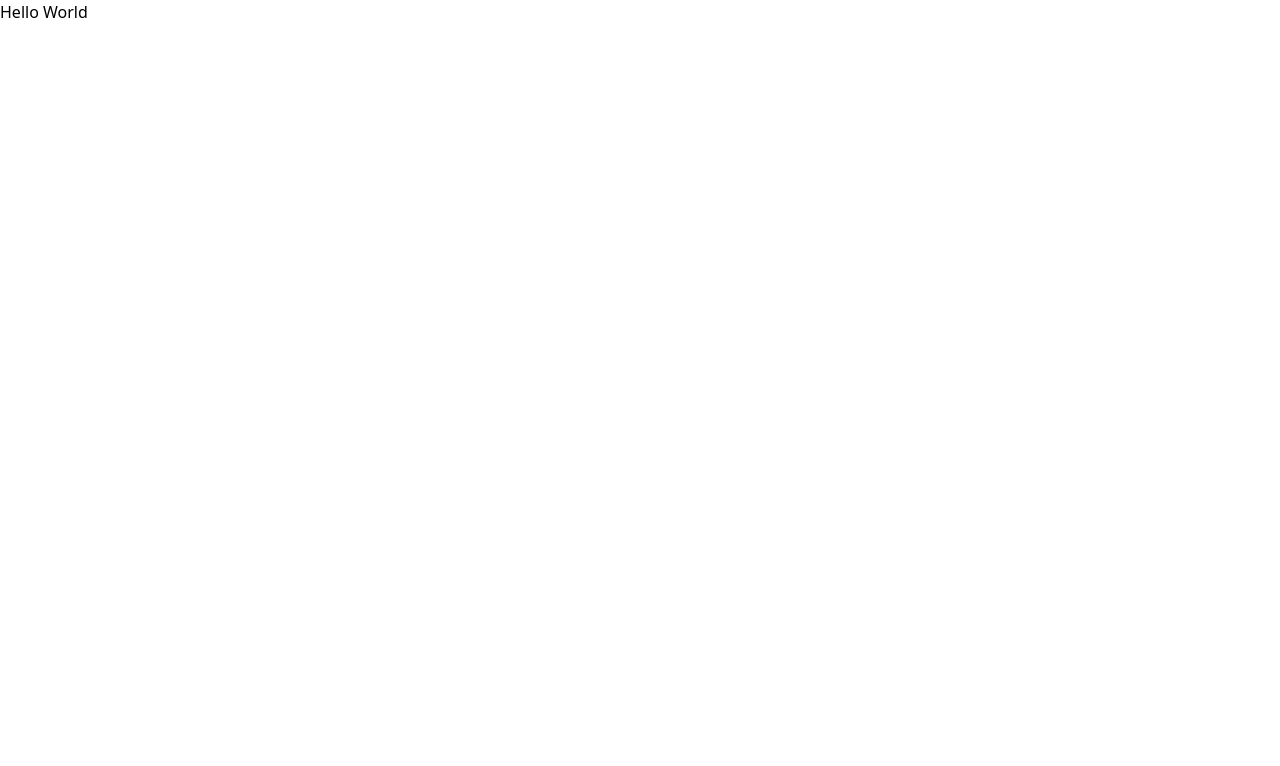
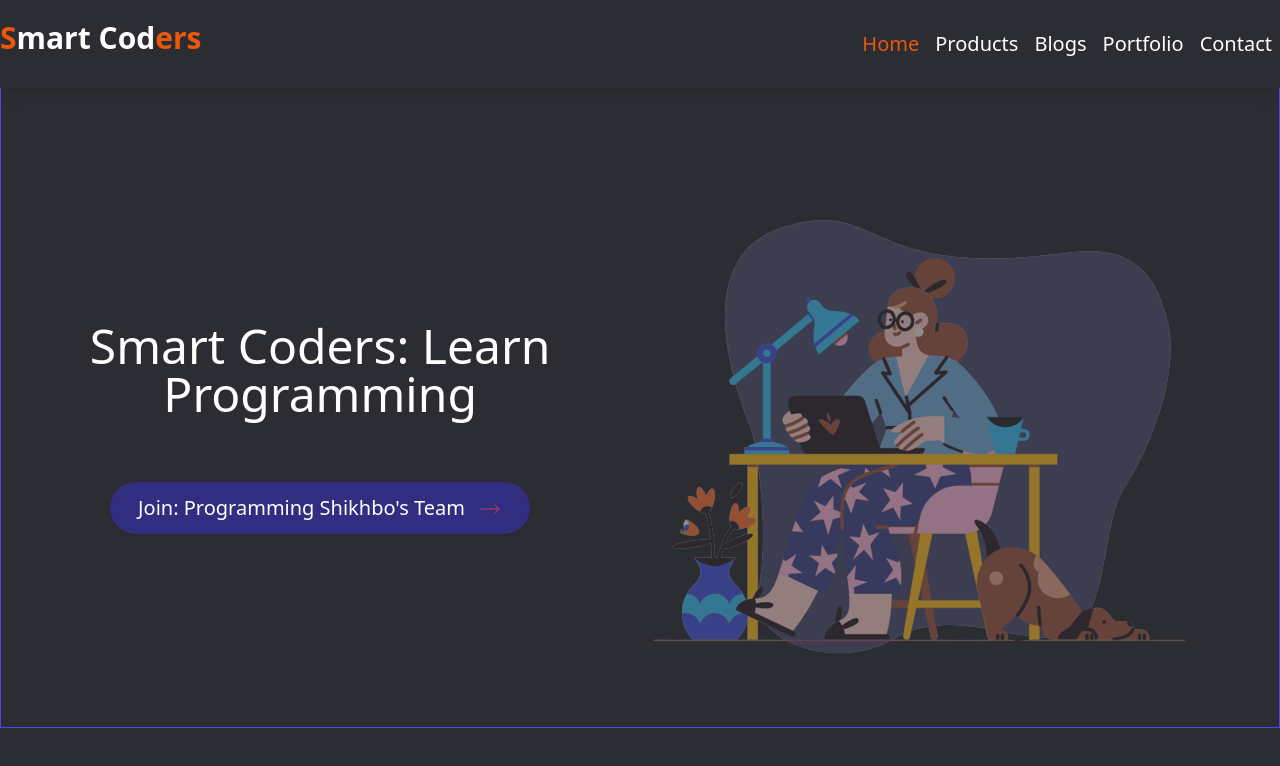
Before and after one commit to Jewelrana33/first_tailwind_project, a website built with Vite: page index.html in a window 1280 px wide. Built offline with nearby package versions, Linux system fonts and the light colour scheme.

Commit message:
header code update

```diff
--- a/index.html
+++ b/index.html
@@ -6,8 +6,34 @@
     <title>First Tailwind Projects</title>
     <link rel="stylesheet" href="css/main.css">
 </head>
-<body>
-    <h1>Hello World</h1>
+<body class="bg-[#2b2d33]">
+    <nav class="bg-[#2b2d33] shadow-lg">
+        <div class="container mx-auto">
+            <div class="sm:flex justify-between items-center py-5">
+                <div class="text-center mb-3">
+                   <a href="#" class="text-white text-xl sm:text-3xl font-bold"><span class="text-orange-600">S</span>mart Cod<span class="text-orange-600">ers</span></a>
+                </div>
+                <ul class="sm:flex text-white  text-xl text-center border-t sm:border-none">
+                    <li class="mt-4 sm:mt-0"><a class="text-orange-600 px-2" href="#"> Home </a></li>
+                    <li><a class="px-2 hover:text-orange-600" href="#"> Products </a></li>
+                    <li><a class="px-2 hover:text-orange-600" href="#"> Blogs </a></li>
+                    <li><a class="px-2 hover:text-orange-600" href="#"> Portfolio </a></li>
+                    <li><a class="px-2 hover:text-orange-600" href="#"> Contact </a></li>
+                </ul>
+            </div>
+        </div>
+    </nav>
+    <header>
+        <div class="container mx-auto border border-indigo-600 border-t-0 text-white sm:flex justify-around items-center text-center h-[80vh] px-10 pt-10">
+            <div>
+                <h1 class="text-2xl sm:text-5xl mb-5 sm:mb-16">Smart Coders: Learn <br> Programming</h1>
+                <button class="bg-indigo-900 px-7 py-3 rounded-full text-xl shadow hover:bg-indigo-950">Join: Programming Shikhbo's Team <svg xmlns="http://www.w3.org/2000/svg" fill="none" viewBox="0 0 24 24" stroke-width="1.5" stroke="currentColor" class="w-6 h-6 inline-block text-red-500 animate-pulse ml-2"><path stroke-linecap="round" stroke-linejoin="round" d="M17.25 8.25 21 12m0 0-3.75 3.75M21 12H3" /></svg></button>
+            </div>
+            <div>
+                <img class="animate-pulse" src="images/hero-img.png" alt="">
+            </div>
+        </div>
+    </header>
 
 </body>
 </html>
```
Also changed, not shown: images/backEnd.png (added), images/client-01.png (added), images/client-02.png (added), images/client-03.png (added), images/client-04.png (added), images/client-05.png (added), images/client-06.png (added), images/client-07.png (added), images/client-08.png (added), images/client-09.png (added), images/frontEnd.png (added), images/hero-img.png (added), images/javascript.png (added), images/subscribe-bg.png (added).
